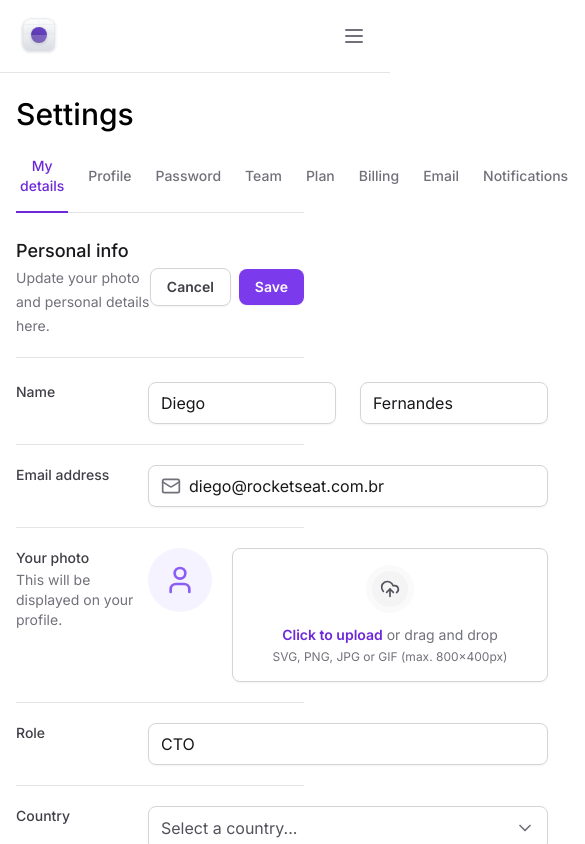
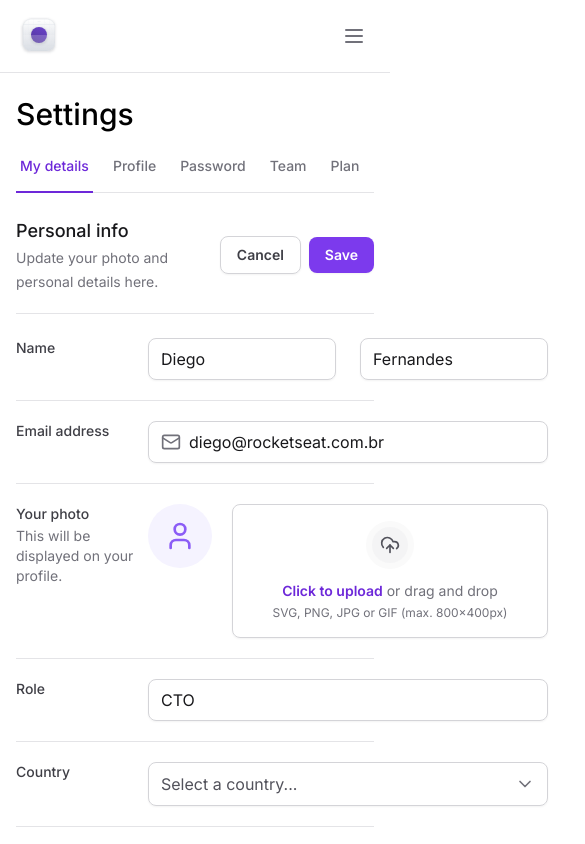
Before and after one commit to matheus-neves/tailwind-next, a Next.js app: page / in a window 390 px wide. Shown: the top 844 px of the page, 585 px wide, since content can reach past the window. Built offline with nearby package versions, Linux system fonts and the light colour scheme.

Commit message:
feat: apply responsiveness to tabs

```diff
--- a/package.json
+++ b/package.json
@@ -11,6 +11,7 @@
   "dependencies": {
     "@formkit/auto-animate": "^0.8.0",
     "@radix-ui/react-collapsible": "^1.0.3",
+    "@radix-ui/react-scroll-area": "^1.0.5",
     "@radix-ui/react-select": "^2.0.0",
     "@radix-ui/react-tabs": "^1.0.4",
     "framer-motion": "^10.16.4",
--- a/src/app/layout.tsx
+++ b/src/app/layout.tsx
@@ -18,9 +18,9 @@
   return (
     <html lang="en" className="antialiased">
       <body className={inter.className}>
-        <div className="grid min-h-screen grid-cols-app">
+        <div className="min-h-screen lg:grid lg:grid-cols-app">
           <Sidebar />
-          <main className="px-4 pb-12 pt-24 lg:col-start-2 lg:px-8 lg:pb-12 lg:pt-8">
+          <main className="max-w-[100vw] px-4 pb-12 pt-24 lg:col-start-2 lg:px-8 lg:pb-12 lg:pt-8">
             {children}
           </main>
         </div>
--- a/src/components/SettingsTabs/TabItem.tsx
+++ b/src/components/SettingsTabs/TabItem.tsx
@@ -16,7 +16,7 @@
       value={value}
       className="group relative px-1 pb-4 text-sm font-medium text-zinc-500 outline-none hover:text-violet-700 data-[state=active]:text-violet-700"
     >
-      <span className="rounded group-focus-visible:ring-2 group-focus-visible:ring-violet-400 group-focus-visible:ring-offset-4">
+      <span className="whitespace-nowrap rounded group-focus-visible:ring-2 group-focus-visible:ring-violet-400 group-focus-visible:ring-offset-4">
         {title}
       </span>
 
--- a/src/components/SettingsTabs/index.tsx
+++ b/src/components/SettingsTabs/index.tsx
@@ -1,6 +1,7 @@
 'use client'
 
 import * as Tabs from '@radix-ui/react-tabs'
+import * as ScrollArea from '@radix-ui/react-scroll-area'
 import { TabItem } from './TabItem'
 import { useState } from 'react'
 
@@ -9,6 +10,8 @@
 
   return (
     <Tabs.Root value={currentTab} onValueChange={setCurrentTab}>
+      <ScrollArea.Root className="w-full" type="scroll">
+        <ScrollArea.Viewport className="w-full overflow-x-scroll">
           <Tabs.List className="mt-6 flex w-full items-center gap-4 border-b border-zinc-200">
             <TabItem
               value="tab1"
@@ -25,8 +28,16 @@
               title="Password"
               isSelected={currentTab === 'tab3'}
             />
-        <TabItem value="tab4" title="Team" isSelected={currentTab === 'tab4'} />
-        <TabItem value="tab5" title="Plan" isSelected={currentTab === 'tab5'} />
+            <TabItem
+              value="tab4"
+              title="Team"
+              isSelected={currentTab === 'tab4'}
+            />
+            <TabItem
+              value="tab5"
+              title="Plan"
+              isSelected={currentTab === 'tab5'}
+            />
             <TabItem
               value="tab6"
               title="Billing"
@@ -53,6 +64,14 @@
               isSelected={currentTab === 'tab10'}
             />
           </Tabs.List>
+        </ScrollArea.Viewport>
+        <ScrollArea.Scrollbar
+          className="flex h-0.5 translate-y-1.5 touch-none select-none flex-col bg-zinc-100"
+          orientation="horizontal"
+        >
+          <ScrollArea.Thumb className="relative flex-1 rounded-lg bg-zinc-300" />
+        </ScrollArea.Scrollbar>
+      </ScrollArea.Root>
     </Tabs.Root>
   )
 }
```
Also changed, not shown: 1 other file (tests, documents, lock files or other folders). Lines whose indentation alone changed are shown as unchanged.
